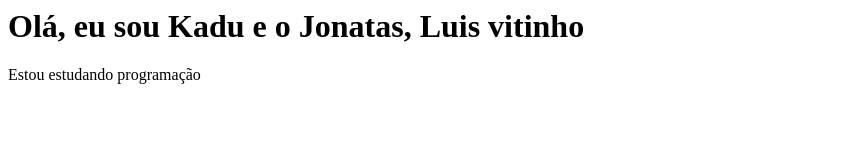
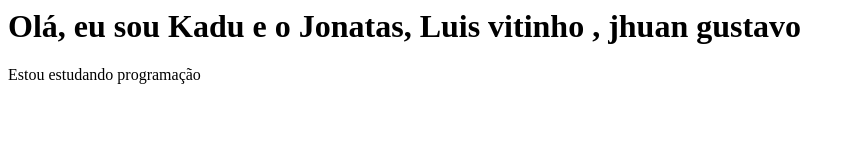
Before and after one commit to KaduLindoDms/meu-portifolio, a plain HTML site: page index.html in a window 1280 px wide. Shown: the whole page, without its empty margins (0-855 px from the left). Drawn offline with Linux system fonts and the light colour scheme.

Commit message:
Update index.html

```diff
--- a/index.html
+++ b/index.html
@@ -4,7 +4,7 @@
 <title>meu portifolio2.0</title>
 </head>
 <body>
-   <h1>Olá, eu sou Kadu e o Jonatas, Luis vitinho</h1>
+   <h1>Olá, eu sou Kadu e o Jonatas, Luis vitinho , jhuan gustavo</h1>
    <p>Estou estudando programação</p>
 </body>
 </html>
```
